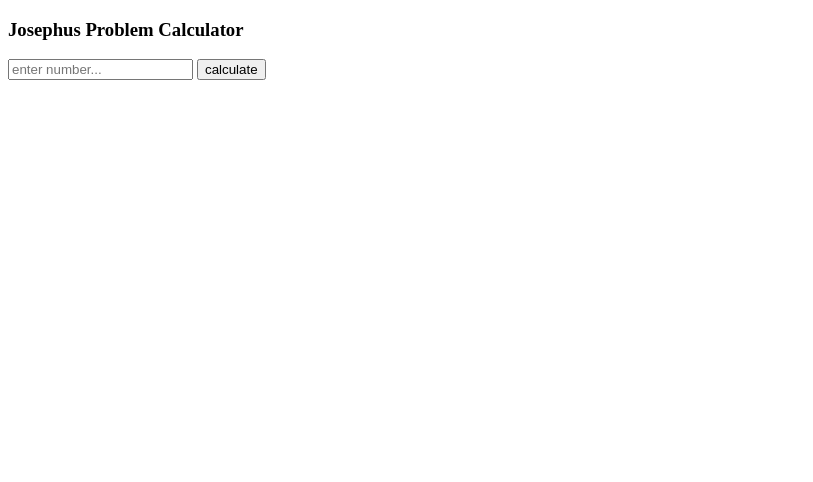
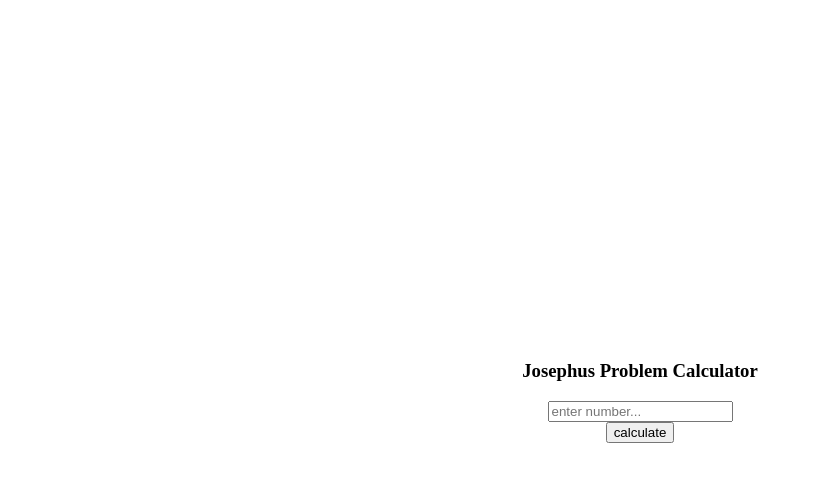
Before and after one commit to javlona/josephus-problem-solver, a plain HTML site: page index.html in a window 1280 px wide. Shown: the whole page, without its empty margins (0-813 px from the left). Drawn offline with Linux system fonts and the light colour scheme.

Commit message:
Update index.html

```diff
--- a/index.html
+++ b/index.html
@@ -3,6 +3,15 @@
 <head>
   <meta charset="UTF-8">
   <title>Josephus Problem</title>
+  <style>
+    body {
+      display: flex;
+      justify-content: center;
+      align-items: center;
+      flex-direction: column;
+      height: 100vh;
+    }
+  </style>
 </head>
 <body>
   <h3>Josephus Problem Calculator</h3>
```
